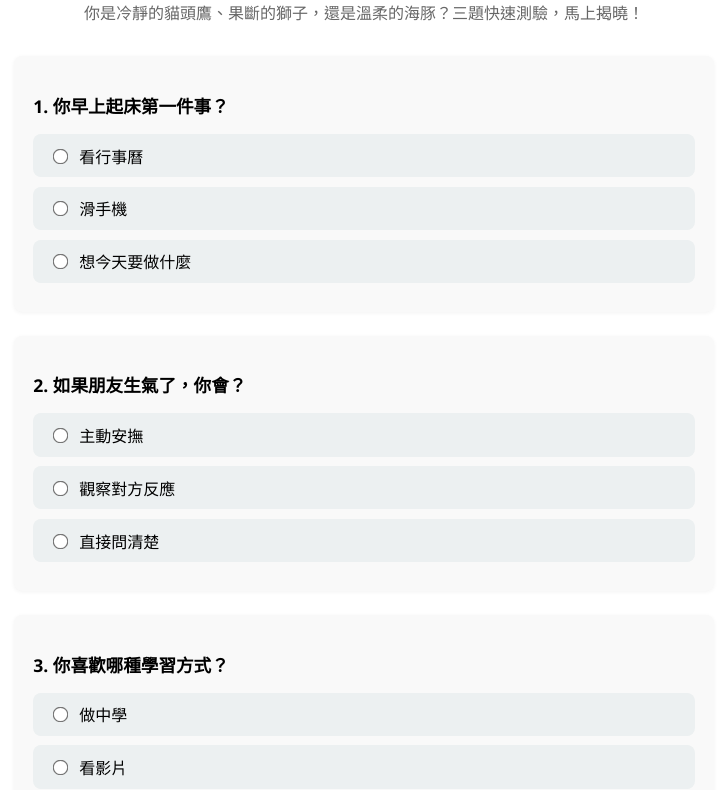
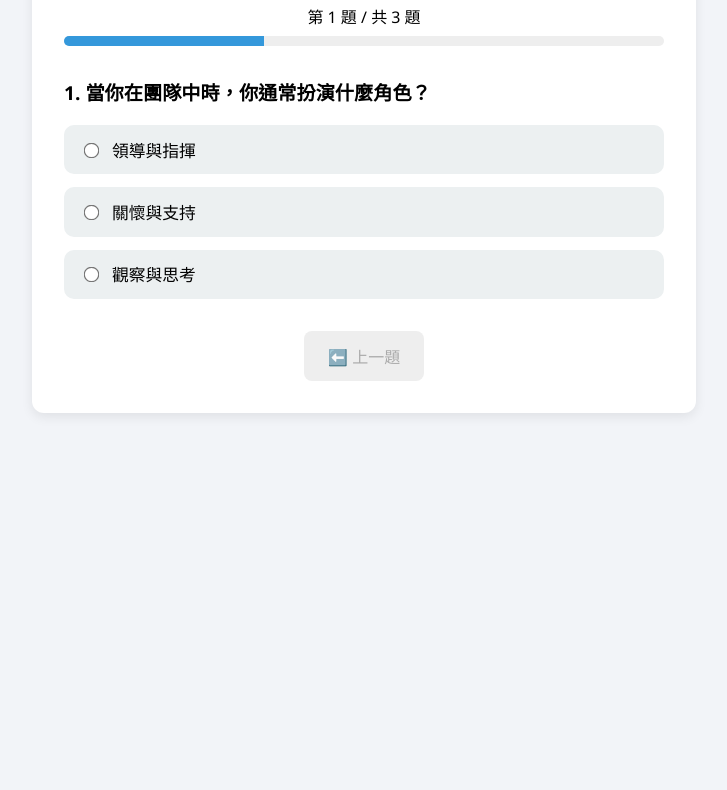
Before and after one commit to Miller-hub/psych-test, a plain HTML site: page index.html in a window 1280 px wide. Shown: the part 124-914 px from the top of the page, without its empty margins (276-1003 px from the left). After the commit the page ends 800 px from the top, so only its background shows below. Drawn offline with Linux system fonts and the light colour scheme.

Commit message:
上一題功能

```diff
--- /dev/null
+++ b/01/style.css
@@ -0,0 +1,91 @@
+
+body {
+  font-family: 'Segoe UI', sans-serif;
+  background: #f3f7fb;
+  margin: 0;
+  padding: 1rem;
+  font-size: 1rem;
+}
+.container {
+  max-width: 700px;
+  margin: auto;
+  background: #fff;
+  padding: 2rem;
+  border-radius: 12px;
+  box-shadow: 0 4px 12px rgba(0,0,0,0.08);
+}
+h1 {
+  text-align: center;
+  color: #2c3e50;
+  font-size: 1.8rem;
+  margin-bottom: 1rem;
+}
+.intro {
+  text-align: center;
+  margin-bottom: 2rem;
+  color: #666;
+}
+.question {
+  background: #f9f9f9;
+  border-radius: 8px;
+  padding: 1.2rem;
+  margin-bottom: 1.5rem;
+  box-shadow: 0 1px 4px rgba(0,0,0,0.05);
+}
+.question p {
+  font-weight: bold;
+  margin-bottom: 1rem;
+  font-size: 1.1rem;
+}
+label {
+  display: block;
+  margin: 0.6rem 0;
+  padding: 0.6rem 1rem;
+  border-radius: 8px;
+  background: #ecf0f1;
+  cursor: pointer;
+  transition: background 0.2s, transform 0.2s;
+  font-size: 1rem;
+}
+label:hover {
+  background: #d0e6f7;
+  transform: scale(1.02);
+}
+input[type="radio"] {
+  margin-right: 0.5rem;
+  transform: scale(1.2);
+}
+input[type="radio"]:checked + span {
+  font-weight: bold;
+  color: #2980b9;
+}
+.main-btn {
+  display: block;
+  width: 100%;
+  padding: 1rem;
+  font-size: 1.1rem;
+  color: white;
+  background-color: #3498db;
+  border: none;
+  border-radius: 8px;
+  cursor: pointer;
+  margin-top: 1.5rem;
+}
+.main-btn:hover {
+  background-color: #2980b9;
+}
+@media (max-width: 480px) {
+  body {
+    font-size: 1.05rem;
+    padding: 1rem 1rem;
+  }
+  h1 {
+    font-size: 1.5rem;
+  }
+  label {
+    font-size: 1.05rem;
+  }
+  .main-btn {
+    font-size: 1.05rem;
+  }
+}
--- a/index.html
+++ b/index.html
@@ -2,17 +2,21 @@
 <html lang="zh-Hant">
 <head>
   <meta charset="UTF-8" />
-  <meta name="viewport" content="width=device-width, initial-scale=1.0">
-  <title>動物性格測驗</title>
+  <meta name="viewport" content="width=device-width, initial-scale=1.0" />
+  <title>🐾 動物性格測驗</title>
   <link rel="stylesheet" href="style.css" />
 </head>
 <body>
   <div class="container">
     <h1>🐾 動物性格測驗</h1>
-    <p class="intro">你是冷靜的貓頭鷹、果斷的獅子，還是溫柔的海豚？三題快速測驗，馬上揭曉！</p>
-    <form id="quizForm"></form>
-    <button id="submitBtn" class="main-btn">看結果</button>
+    <div id="progress-text">第 1 題 / 共 N 題</div>
+    <div class="progress-bar"><div class="progress-fill"></div></div>
+    <div id="quiz"></div>
+    <div class="button-group">
+      <button id="backBtn">⬅️ 上一題</button>
+    </div>
   </div>
+
   <script src="questions.js"></script>
   <script src="script.js"></script>
 </body>
--- a/questions.js
+++ b/questions.js
@@ -1,53 +1,26 @@
 const questions = [
   {
-    "text": "1. 你早上起床第一件事？",
-    "options": [
-      {
-        "label": "看行事曆",
-        "value": "獅子"
-      },
-      {
-        "label": "滑手機",
-        "value": "海豚"
-      },
-      {
-        "label": "想今天要做什麼",
-        "value": "貓頭鷹"
-      }
+    question: "1. 當你在團隊中時，你通常扮演什麼角色？",
+    options: [
+      { text: "領導與指揮", value: "獅子" },
+      { text: "關懷與支持", value: "海豚" },
+      { text: "觀察與思考", value: "貓頭鷹" }
     ]
   },
   {
-    "text": "2. 如果朋友生氣了，你會？",
-    "options": [
-      {
-        "label": "主動安撫",
-        "value": "海豚"
-      },
-      {
-        "label": "觀察對方反應",
-        "value": "貓頭鷹"
-      },
-      {
-        "label": "直接問清楚",
-        "value": "獅子"
-      }
+    question: "2. 面對困難時，你通常會怎麼做？",
+    options: [
+      { text: "馬上行動，解決問題", value: "獅子" },
+      { text: "找朋友傾訴", value: "海豚" },
+      { text: "先冷靜分析", value: "貓頭鷹" }
     ]
   },
   {
-    "text": "3. 你喜歡哪種學習方式？",
-    "options": [
-      {
-        "label": "做中學",
-        "value": "獅子"
-      },
-      {
-        "label": "看影片",
-        "value": "海豚"
-      },
-      {
-        "label": "讀資料做筆記",
-        "value": "貓頭鷹"
-      }
+    question: "3. 你假日最喜歡的活動是？",
+    options: [
+      { text: "參加挑戰或競賽", value: "獅子" },
+      { text: "與朋友聚會", value: "海豚" },
+      { text: "閱讀或學習新知", value: "貓頭鷹" }
     ]
   }
 ];
--- a/script.js
+++ b/script.js
@@ -1,33 +1,66 @@
-const form = document.getElementById("quizForm");
+const quizContainer = document.getElementById("quiz");
+const progressText = document.getElementById("progress-text");
+const progressFill = document.querySelector(".progress-fill");
+const backBtn = document.getElementById("backBtn");
 
-questions.forEach((q, index) => {
-  const div = document.createElement("div");
-  div.className = "question";
-  div.innerHTML = `
-    <p>${q.text}</p>
-    ${q.options.map(opt => `
-      <label>
-        <input type="radio" name="q${index}" value="${opt.value}" />
-        ${opt.label}
-      </label>
-    `).join("")}
+let currentQuestion = 0;
+const answers = [];
+
+function renderQuestion() {
+  const q = questions[currentQuestion];
+  quizContainer.innerHTML = `
+    <div class="question">
+      <p>${q.question}</p>
+      ${q.options.map(opt => `
+        <label>
+          <input type="radio" name="option" value="${opt.value}" ${answers[currentQuestion] === opt.value ? 'checked' : ''} />
+          <span>${opt.text}</span>
+        </label>
+      `).join("")}
+    </div>
   `;
-  form.appendChild(div);
-});
 
-document.getElementById("submitBtn").addEventListener("click", () => {
-  const answers = document.querySelectorAll("input[type='radio']:checked");
-  if (answers.length < questions.length) {
-    alert("請完成所有題目！");
-    return;
+  // 更新進度條
+  progressText.textContent = `第 ${currentQuestion + 1} 題 / 共 ${questions.length} 題`;
+  const percent = ((currentQuestion + 1) / questions.length) * 100;
+  progressFill.style.width = percent + "%";
+
+  // 控制上一題按鈕狀態
+  backBtn.disabled = currentQuestion === 0;
+
+  // 綁定選項點選事件
+  const allOptions = document.querySelectorAll("input[name='option']");
+  allOptions.forEach(opt => {
+    opt.addEventListener("change", (e) => {
+      answers[currentQuestion] = e.target.value;
+      setTimeout(() => {
+        if (currentQuestion < questions.length - 1) {
+          currentQuestion++;
+          renderQuestion();
+        } else {
+          calculateResult();
+        }
+      }, 150);
+    });
+  });
+}
+
+function prevQuestion() {
+  if (currentQuestion > 0) {
+    currentQuestion--;
+    renderQuestion();
   }
+}
 
+function calculateResult() {
   const score = {};
   answers.forEach(a => {
-    score[a.value] = (score[a.value] || 0) + 1;
+    score[a] = (score[a] || 0) + 1;
   });
+  const result = Object.entries(score).sort((a, b) => b[1] - a[1])[0][0];
+  localStorage.setItem("quizResult", result);
+  window.location.href = "result.html";
+}
 
-  const top = Object.entries(score).sort((a, b) => b[1] - a[1])[0][0];
-  localStorage.setItem("quizResult", top);
-  window.location.href = "result.html";
-});
+document.getElementById("backBtn").addEventListener("click", prevQuestion);
+renderQuestion();
--- a/style.css
+++ b/style.css
@@ -1,91 +1,80 @@
 
 body {
   font-family: 'Segoe UI', sans-serif;
-  background: #f3f7fb;
+  background: #f2f4f8;
   margin: 0;
   padding: 1rem;
-  font-size: 1rem;
 }
 .container {
-  max-width: 700px;
+  max-width: 600px;
   margin: auto;
-  background: #fff;
+  background: #ffffff;
   padding: 2rem;
   border-radius: 12px;
-  box-shadow: 0 4px 12px rgba(0,0,0,0.08);
+  box-shadow: 0 4px 12px rgba(0, 0, 0, 0.08);
 }
 h1 {
   text-align: center;
   color: #2c3e50;
   font-size: 1.8rem;
-  margin-bottom: 1rem;
 }
-.intro {
+#progress-text {
+  margin: 1rem 0 0.5rem;
+  font-size: 1rem;
   text-align: center;
-  margin-bottom: 2rem;
-  color: #666;
+}
+.progress-bar {
+  width: 100%;
+  height: 10px;
+  background-color: #eee;
+  border-radius: 5px;
+  overflow: hidden;
+}
+.progress-fill {
+  height: 100%;
+  width: 0%;
+  background-color: #3498db;
+  transition: width 0.3s;
 }
 .question {
-  background: #f9f9f9;
-  border-radius: 8px;
-  padding: 1.2rem;
-  margin-bottom: 1.5rem;
-  box-shadow: 0 1px 4px rgba(0,0,0,0.05);
+  margin-top: 2rem;
 }
 .question p {
   font-weight: bold;
-  margin-bottom: 1rem;
-  font-size: 1.1rem;
+  font-size: 1.2rem;
+  margin-bottom: 1.2rem;
 }
 label {
   display: block;
-  margin: 0.6rem 0;
-  padding: 0.6rem 1rem;
-  border-radius: 8px;
+  margin: 0.8rem 0;
+  padding: 0.8rem 1rem;
   background: #ecf0f1;
+  border-radius: 10px;
   cursor: pointer;
-  transition: background 0.2s, transform 0.2s;
-  font-size: 1rem;
+  font-size: 1.05rem;
+  transition: 0.2s;
 }
 label:hover {
-  background: #d0e6f7;
-  transform: scale(1.02);
+  background-color: #d0e6f7;
 }
 input[type="radio"] {
-  margin-right: 0.5rem;
+  margin-right: 0.6rem;
   transform: scale(1.2);
 }
-input[type="radio"]:checked + span {
-  font-weight: bold;
-  color: #2980b9;
+.button-group {
+  text-align: center;
+  margin-top: 2rem;
 }
-.main-btn {
-  display: block;
-  width: 100%;
-  padding: 1rem;
-  font-size: 1.1rem;
-  color: white;
-  background-color: #3498db;
+.button-group button {
+  padding: 0.8rem 1.5rem;
+  font-size: 1rem;
+  background-color: #ccc;
   border: none;
   border-radius: 8px;
   cursor: pointer;
-  margin-top: 1.5rem;
 }
-.main-btn:hover {
-  background-color: #2980b9;
+.button-group button:disabled {
+  background-color: #eee;
+  color: #aaa;
+  cursor: not-allowed;
 }
-@media (max-width: 480px) {
-  body {
-    font-size: 1.05rem;
-    padding: 1rem 1rem;
-  }
-  h1 {
-    font-size: 1.5rem;
-  }
-  label {
-    font-size: 1.05rem;
-  }
-  .main-btn {
-    font-size: 1.05rem;
-  }
-}
```
Also changed, not shown: 01/index.html (added, +19 -0 lines), 01/script.js (added, +33 -0 lines), 1 other file.
